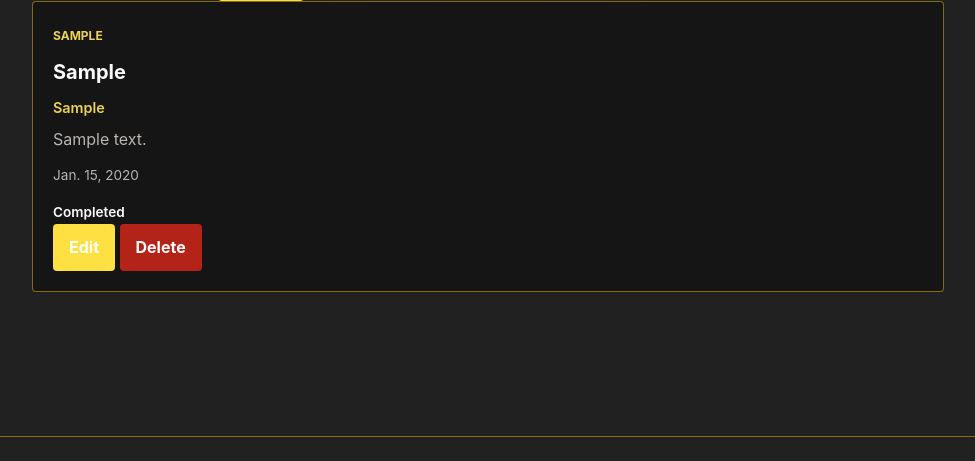
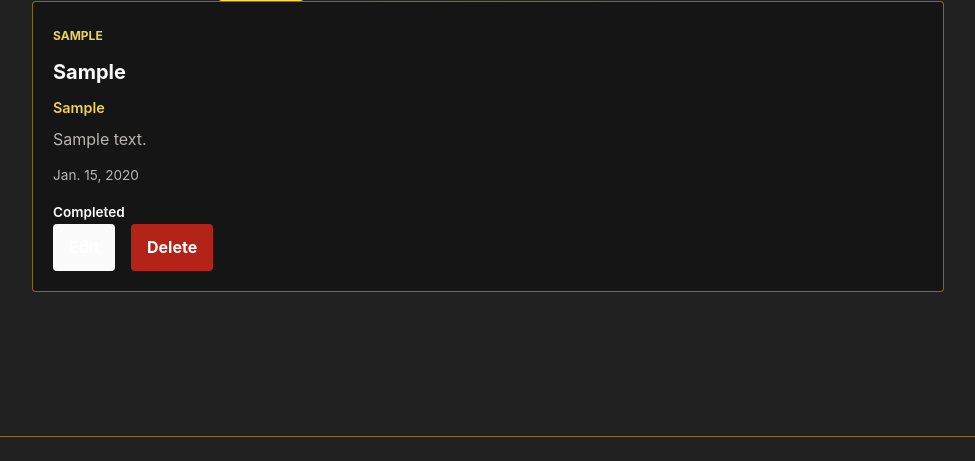
Before and after one commit to 1drism/myportofolio, a Django app: page /education/ in a window 1280 px wide. Shown: the part 293-754 px from the top of the page, without its empty margins (152-1127 px from the left). Run offline with Django 5.2, Linux system fonts and the light colour scheme; tables that the repository leaves empty hold one stand-in row (values such as "Sample post").

Commit message:
Add edit button and wrap card actions in shared container

```diff
--- a/templates/education.html
+++ b/templates/education.html
@@ -41,8 +41,11 @@
                             {% else %}
                                 <p class="education-status">Completed</p>
                             {% endif %}
-                            <a href="{% url 'main:edit_education' education.id %}" class="button">Edit</a>
-                            {% include "components/education_delete_modal.html" with education=education %}
+                            <div class="card-actions">
+                                <a href="{% url 'main:edit_education' education.id %}"
+                                   class="button button-secondary">Edit</a>
+                                {% include "components/education_delete_modal.html" with education=education %}
+                            </div>
                         </article>
                     {% empty %}
                         <p class="empty-state">
--- a/templates/project.html
+++ b/templates/project.html
@@ -39,7 +39,9 @@
                                     <a href="{{ project.project_url }}">View Project</a>
                                 </p>
                             {% endif %}
-                            {% include "components/project_delete_modal.html" with project=project %}
+                            <div class="card-actions">
+                                {% include "components/project_delete_modal.html" with project=project %}
+                            </div>
                         </article>
                     {% empty %}
                         <p class="empty-state">
```
